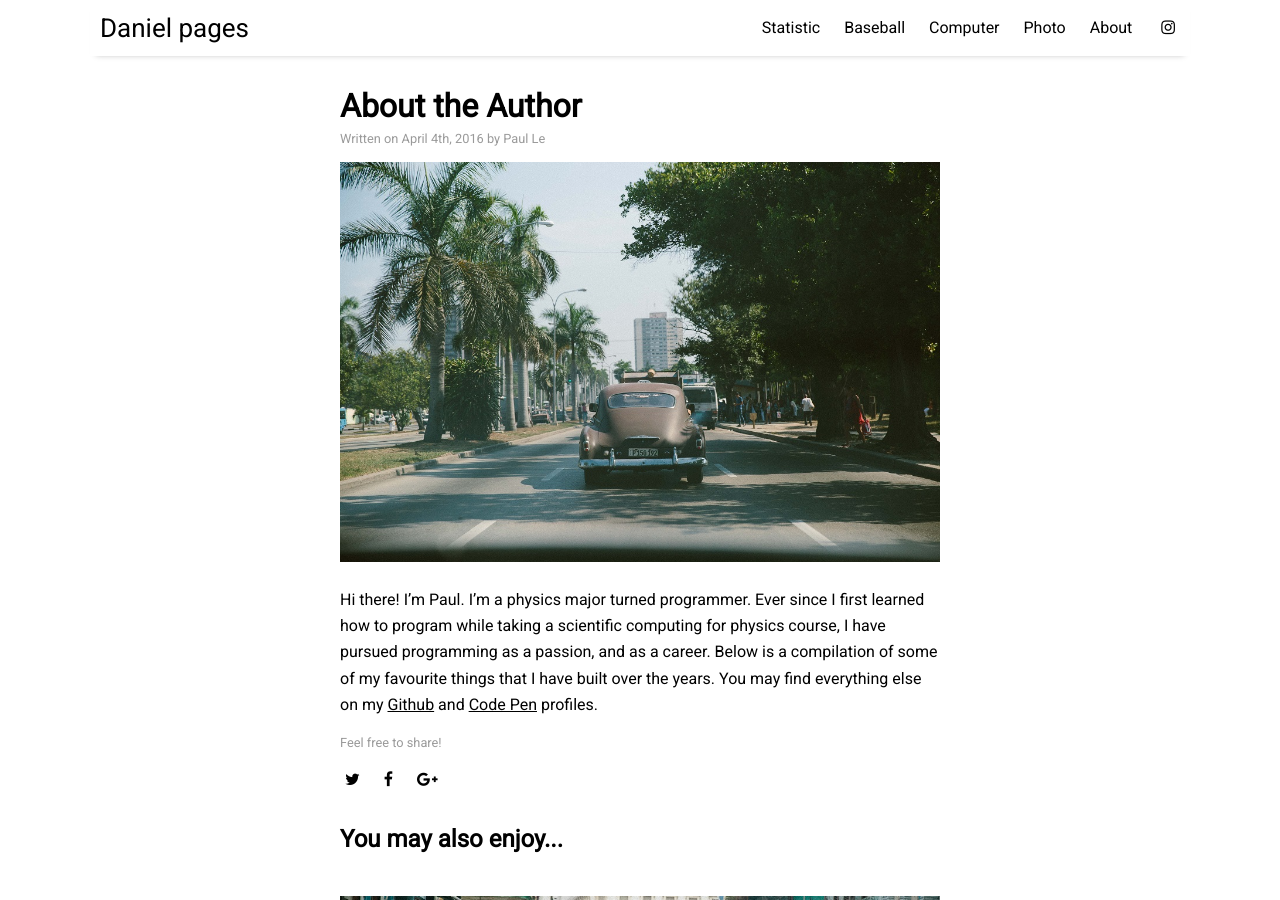
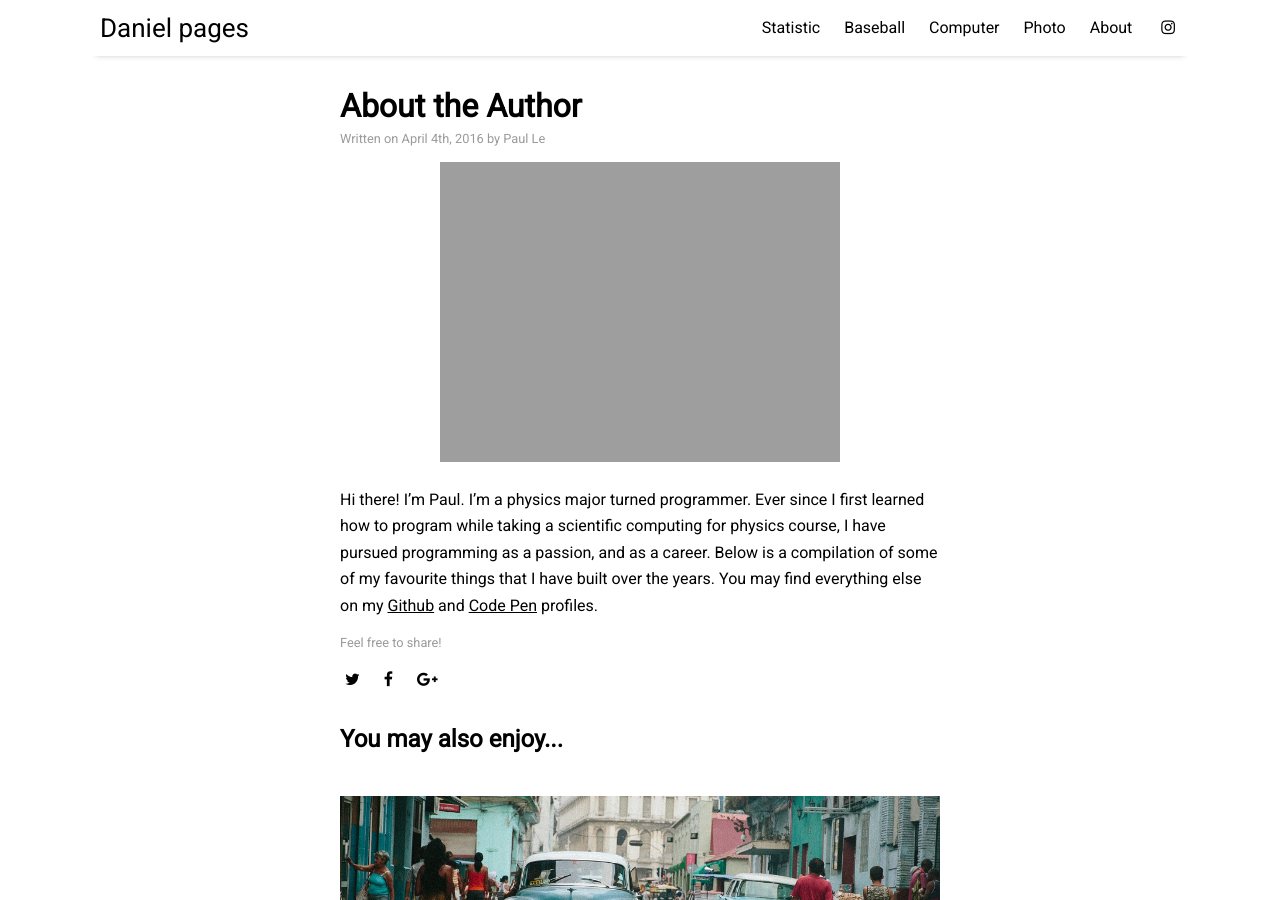
Before and after one commit to danielpages/danielpage.github.io, a Jekyll site: the page built from _posts/2016-04-04-about-the-author.md, in a window 1280 px wide and 900 px high. Built offline with Jekyll 4.4.1, drawn with Linux system fonts in a browser that asks for light colours; nearby versions of some CDN libraries.

Commit message:
image test

```diff
--- a/_posts/2016-04-04-about-the-author.md
+++ b/_posts/2016-04-04-about-the-author.md
@@ -4,7 +4,7 @@ title: "About the Author"
 author: "Paul Le"
 categories: facts
 tags: [sample]
-image: cuba-4.jpg
+image: 74930001.jpg
 ---
 
 Hi there! I'm Paul. I’m a physics major turned programmer. Ever since I first learned how to program while taking a scientific computing for physics course, I have pursued programming as a passion, and as a career. Below is a compilation of some of my favourite things that I have built over the years. You may find everything else on my <a href="http://github.com/lenpaul" target="_blank">Github</a> and <a href="https://codepen.io/lenpaul" target="_blank">Code Pen</a> profiles.
```
Also changed, not shown: 1 other file.
